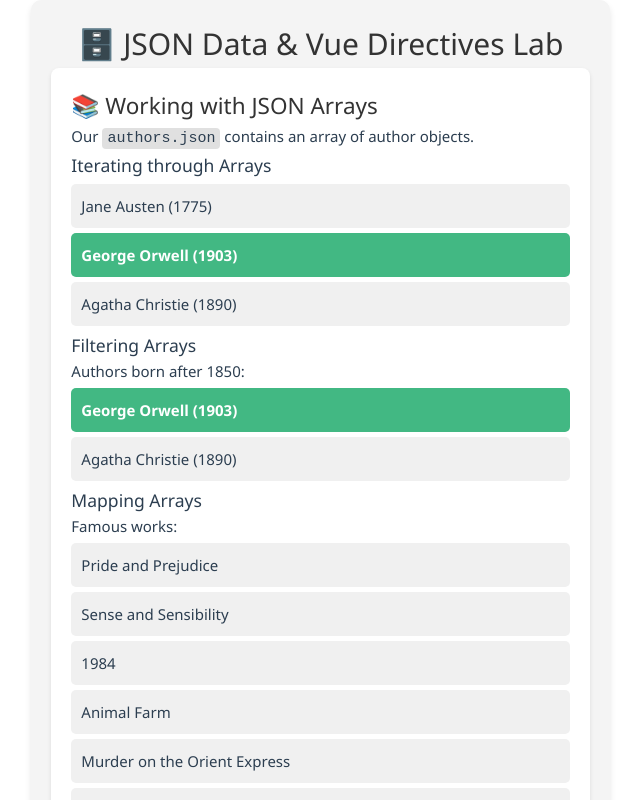
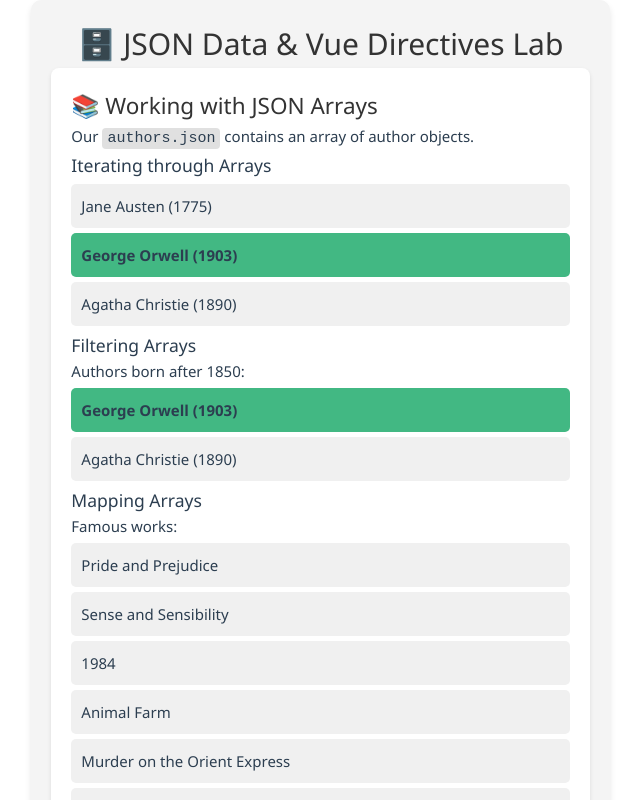
Before and after one commit to Fuli-Lin/FIT5032, a Vue app: page / in a window 1280 px wide. Shown: the top 800 px of the page, without its empty margins (30-670 px from the left). Built offline with nearby package versions, Linux system fonts and the light colour scheme.

Commit message:
add style bindings to highlight author

```diff
--- a/src/components/JSON.vue
+++ b/src/components/JSON.vue
@@ -15,7 +15,7 @@
           v-for="author in authors"
           :key="author.id"
           :class="{ highlight: author.name === 'George Orwell' }"
-          :style="author.name === 'George Orwell' ? { fontWeight: 'bold', color: 'white' } : {}"
+          :style="author.name === 'George Orwell' ? { fontWeight: 'bold' } : {}"
         >
           {{ author.name }} ({{ author.birthYear }})
         </li>
@@ -26,7 +26,7 @@
       <!-- TODO: CODE TO RENDER LIST OF AUTHORS HERE -->
       <ul>
         <li v-for="author in modernAuthors" :key="author.id" :class="{ highlight: author.name === 'George Orwell' }"
-          :style="author.name === 'George Orwell' ? { fontWeight: 'bold', color: 'white' } : {}">
+          :style="author.name === 'George Orwell' ? { fontWeight: 'bold' } : {}">
           {{ author.name }} ({{ author.birthYear }})
         </li>
       </ul>
```
